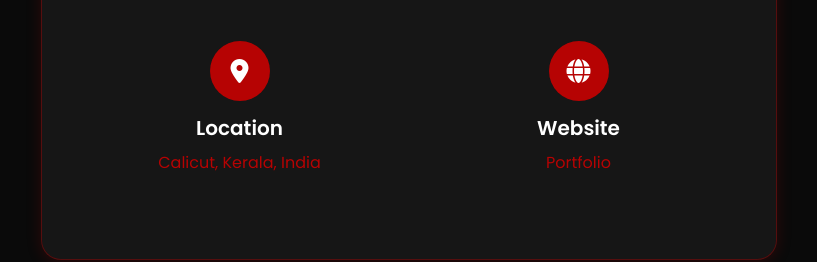
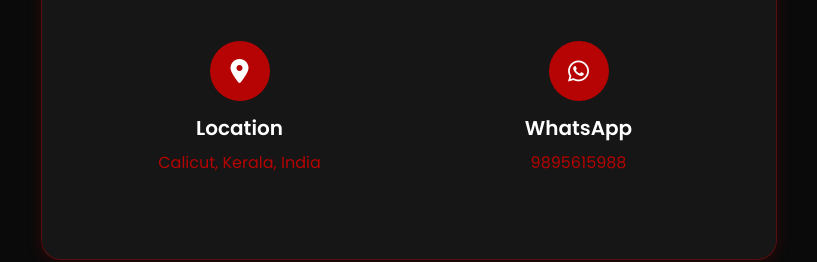
Before and after one commit to adithtm98955/my-portfolio, a plain HTML site: page index.html in a window 1280 px wide. Shown: the part 6025-6287 px from the top of the page, without its empty margins (231-1048 px from the left). Drawn offline with nearby package versions, Linux system fonts and the light colour scheme.

Commit message:
update whatsapp

```diff
--- a/index.html
+++ b/index.html
@@ -420,10 +420,10 @@
                             <div class="col-md-6 mb-4">
                                 <div class="contact-item">
                                     <div class="contact-icon">
-                                        <i class="fas fa-globe"></i>
+                                        <i class="fab fa-whatsapp"></i>
                                     </div>
-                                    <h5>Website</h5>
-                                    <p>Portfolio</p>
+                                    <h5>WhatsApp</h5>
+                                    <p><a href="https://wa.me/919895615988" target="_blank" style="color: var(--text-red); text-decoration: none;">9895615988</a></p>
                                 </div>
                             </div>
                         </div>
```
